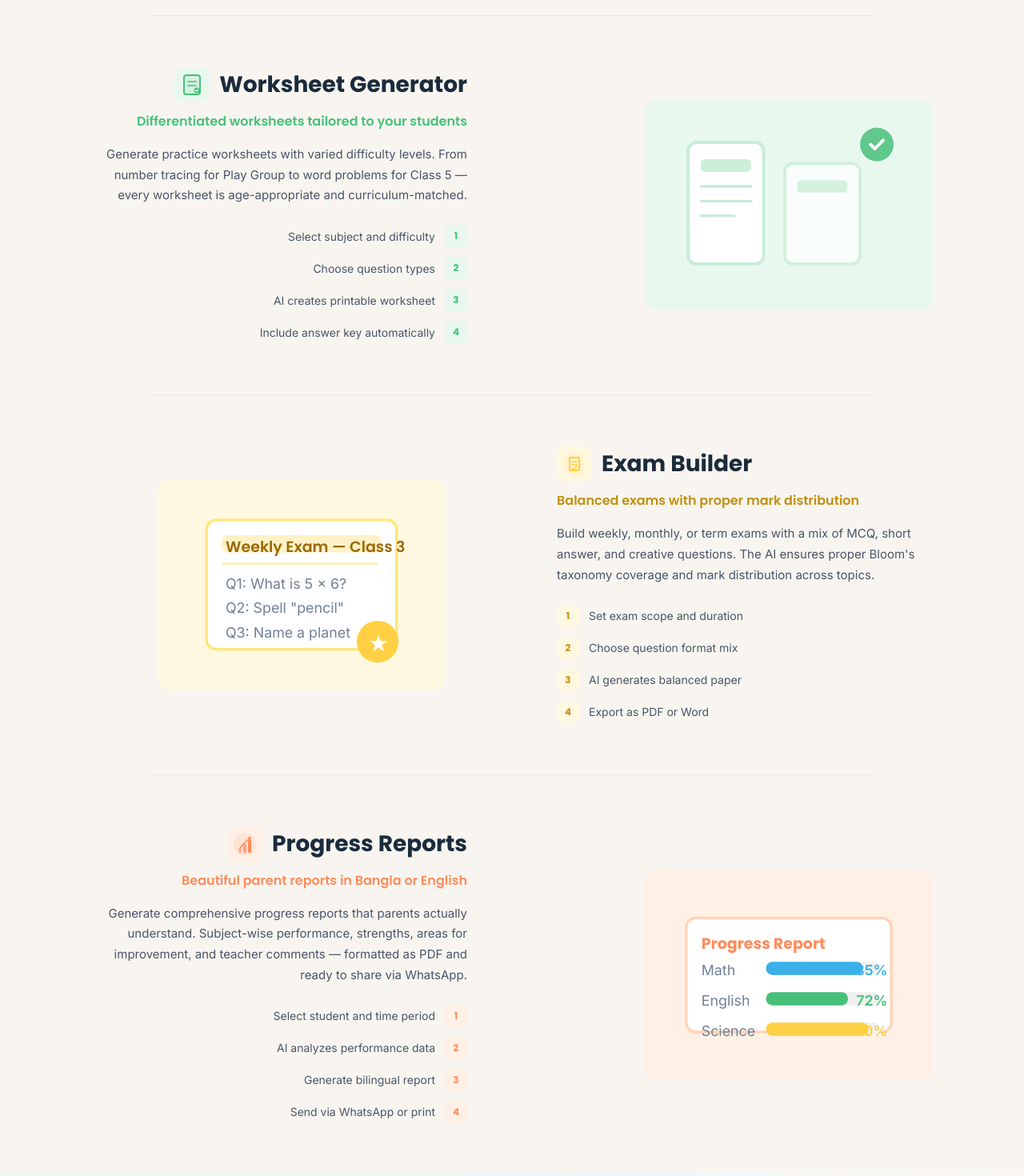
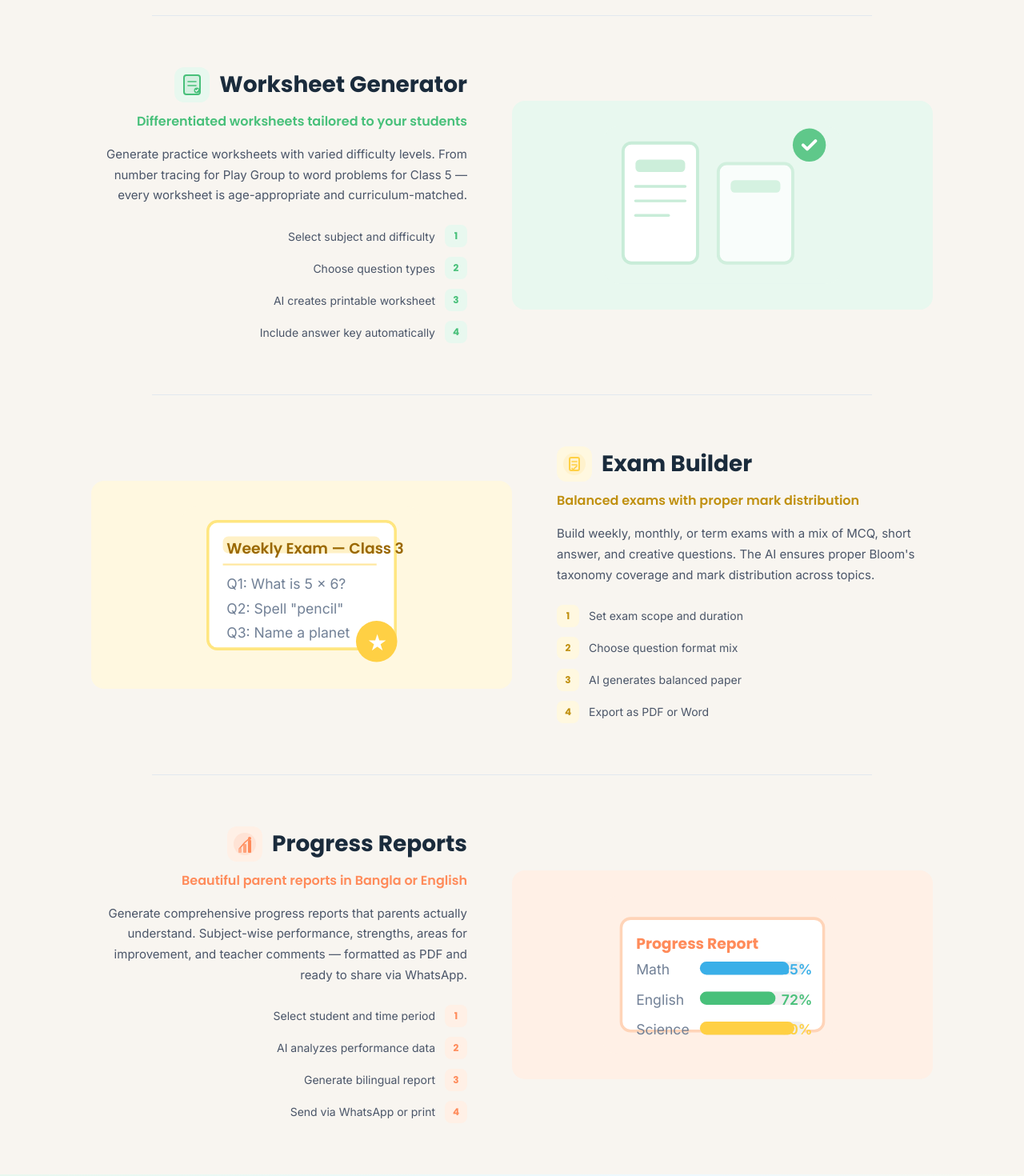
Before and after one commit to sajibmh-2026/ShikkhaSathi-a2-type, a React (Vite) app in the folder client/: page /features in a window 1280 px wide. Shown: the part 940-2410 px from the top of the page at 80% size. Built offline with nearby package versions, Linux system fonts and the light colour scheme.

Commit message:
fix(illustrations): cap SVG max-width to 300px to prevent text overflow

```diff
--- a/client/src/components/illustrations/ExamIllustration.tsx
+++ b/client/src/components/illustrations/ExamIllustration.tsx
@@ -1,7 +1,7 @@
 /** Exam illustration — test paper with questions */
 export default function ExamIllustration() {
   return (
-    <svg viewBox="0 0 128 84" fill="none" style={{ width: '100%', height: 'auto' }} overflow="hidden" aria-hidden="true">
+    <svg viewBox="0 0 128 84" fill="none" style={{ width: '100%', maxWidth: 300, height: 'auto' }} overflow="hidden" aria-hidden="true">
       <rect width="128" height="84" rx="8" fill="#FFF8E0" />
       {/* Paper */}
       <rect x="14" y="8" width="100" height="68" rx="5" fill="white" stroke="#FFE680" strokeWidth="1.5" />
--- a/client/src/components/illustrations/LessonIllustration.tsx
+++ b/client/src/components/illustrations/LessonIllustration.tsx
@@ -1,7 +1,7 @@
 /** Lesson plan illustration — document with AI arrow */
 export default function LessonIllustration() {
   return (
-    <svg viewBox="0 0 116 76" fill="none" style={{ width: '100%', height: 'auto' }} overflow="hidden" aria-hidden="true">
+    <svg viewBox="0 0 116 76" fill="none" style={{ width: '100%', maxWidth: 300, height: 'auto' }} overflow="hidden" aria-hidden="true">
       <rect width="116" height="76" rx="8" fill="#EEF9FF" />
       {/* Document */}
       <rect x="8" y="12" width="44" height="54" rx="4" fill="white" stroke="#C8E0F0" strokeWidth="1.5" />
--- a/client/src/components/illustrations/ReportIllustration.tsx
+++ b/client/src/components/illustrations/ReportIllustration.tsx
@@ -7,7 +7,7 @@ export default function ReportIllustration() {
   ]
 
   return (
-    <svg viewBox="0 0 128 84" fill="none" style={{ width: '100%', height: 'auto' }} overflow="hidden" aria-hidden="true">
+    <svg viewBox="0 0 128 84" fill="none" style={{ width: '100%', maxWidth: 300, height: 'auto' }} overflow="hidden" aria-hidden="true">
       <rect width="128" height="84" rx="8" fill="#FFF0E6" />
       {/* Card */}
       <rect x="10" y="12" width="108" height="60" rx="5" fill="white" stroke="#FFD4B8" strokeWidth="1.5" />
@@ -21,9 +21,9 @@ export default function ReportIllustration() {
           <text x="18" y={42 + i * 16} fontFamily="'Inter',sans-serif" fontSize="7.5" fill="#718096">
             {label}
           </text>
-          <rect x="52" y={35 + i * 16} width="60" height="7" rx="3.5" fill="#F0F0F0" />
-          <rect x="52" y={35 + i * 16} width={60 * pct / 100} height="7" rx="3.5" fill={color} />
-          <text x="116" y={42 + i * 16} fontFamily="'Inter',sans-serif" fontSize="7.5" fill={color} fontWeight="600" textAnchor="end">
+          <rect x="52" y={35 + i * 16} width="56" height="7" rx="3.5" fill="#F0F0F0" />
+          <rect x="52" y={35 + i * 16} width={56 * pct / 100} height="7" rx="3.5" fill={color} />
+          <text x="112" y={42 + i * 16} fontFamily="'Inter',sans-serif" fontSize="7.5" fill={color} fontWeight="600" textAnchor="end">
             {pct}%
           </text>
         </g>
--- a/client/src/components/illustrations/SheetIllustration.tsx
+++ b/client/src/components/illustrations/SheetIllustration.tsx
@@ -1,7 +1,7 @@
 /** Worksheet illustration — stacked documents with checkmark */
 export default function SheetIllustration() {
   return (
-    <svg viewBox="0 0 116 76" fill="none" style={{ width: '100%', height: 'auto' }} overflow="hidden" aria-hidden="true">
+    <svg viewBox="0 0 116 76" fill="none" style={{ width: '100%', maxWidth: 300, height: 'auto' }} overflow="hidden" aria-hidden="true">
       <rect width="116" height="76" rx="8" fill="#E8F8EF" />
       {/* Back document */}
       <rect x="56" y="18" width="36" height="48" rx="4" fill="white" stroke="#C8ECD8" strokeWidth="1.5" opacity="0.75" />
--- a/client/src/pages/FeaturesPage.tsx
+++ b/client/src/pages/FeaturesPage.tsx
@@ -104,12 +104,10 @@ function FeatureBlock({
             style={{
               background: feature.bg,
               borderRadius: 16,
-              padding: '32px 28px',
+              padding: 32,
               display: 'flex',
               alignItems: 'center',
               justifyContent: 'center',
-              maxWidth: 360,
-              margin: isReversed ? '0 0 0 auto' : '0 auto',
             }}
           >
             {feature.illustration}
```
